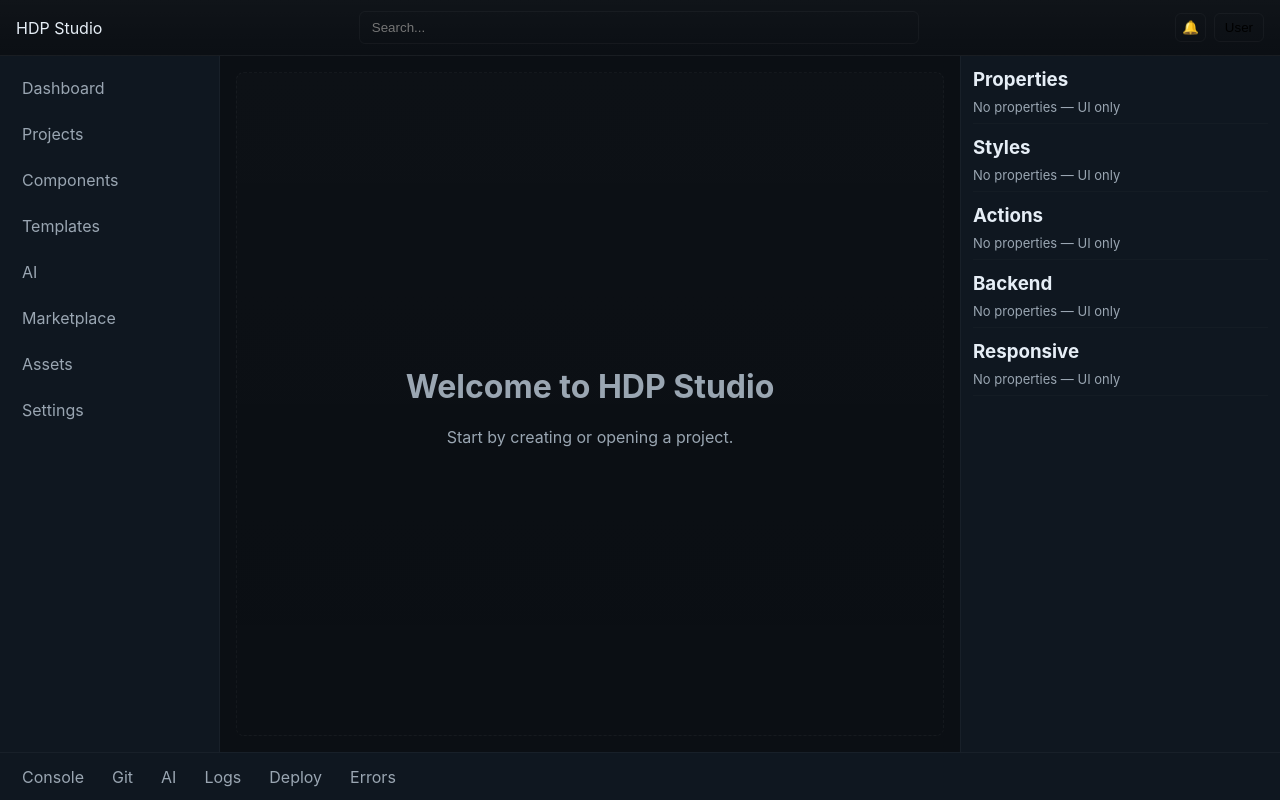
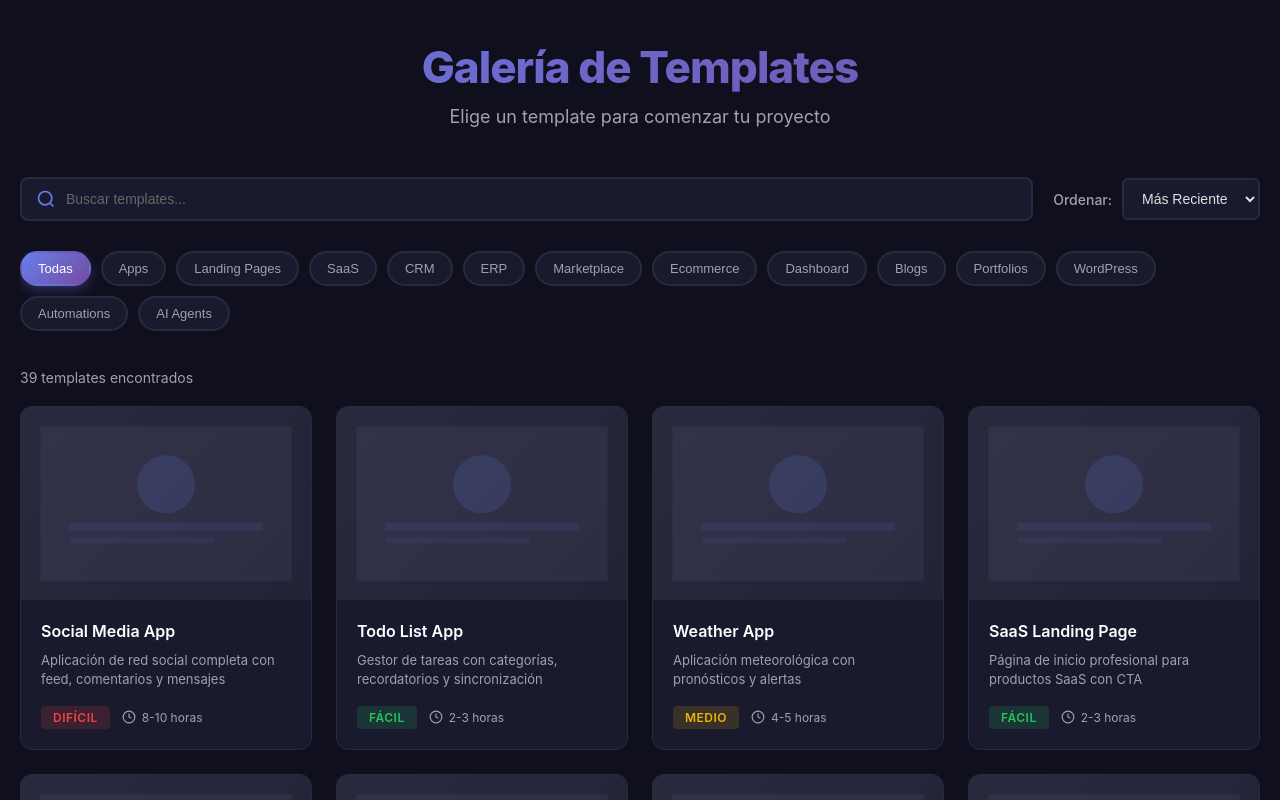
Before and after one commit to harmancruz-bit/HDP-Studio, a React (Vite) app: page / in a window 1280 px wide. Shown: the top 800 px of the page. Built offline with nearby package versions, Linux system fonts and the light colour scheme.

Commit message:
feat: integrate Templates Gallery into workspace

```diff
--- a/src/App.tsx
+++ b/src/App.tsx
@@ -1,4 +1,5 @@
 import React from 'react'
+import TemplatesGallery from './components/templates/TemplatesGallery'
 import TopNavBar from './components/TopNavBar'
 import LeftSidebar from './components/LeftSidebar'
 import RightInspector from './components/RightInspector'
@@ -8,15 +9,7 @@
 export default function App() {
   return (
     <div className="app-root">
-      <TopNavBar />
-      <div className="app-body">
-        <LeftSidebar />
-        <main className="workspace-area">
-          <WorkspaceCanvas />
-        </main>
-        <RightInspector />
-      </div>
-      <BottomPanel />
+      <TemplatesGallery />
     </div>
   )
 }
```
